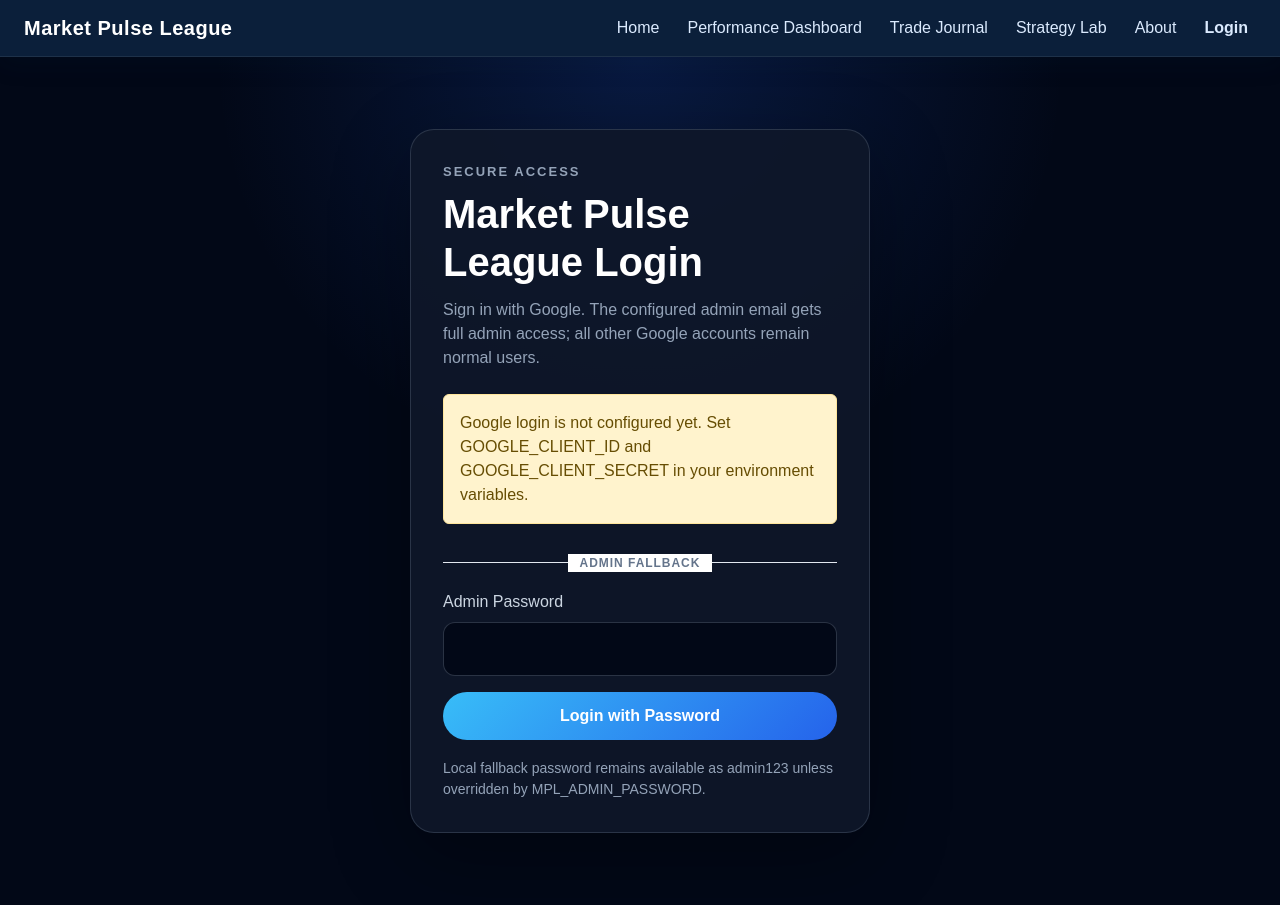
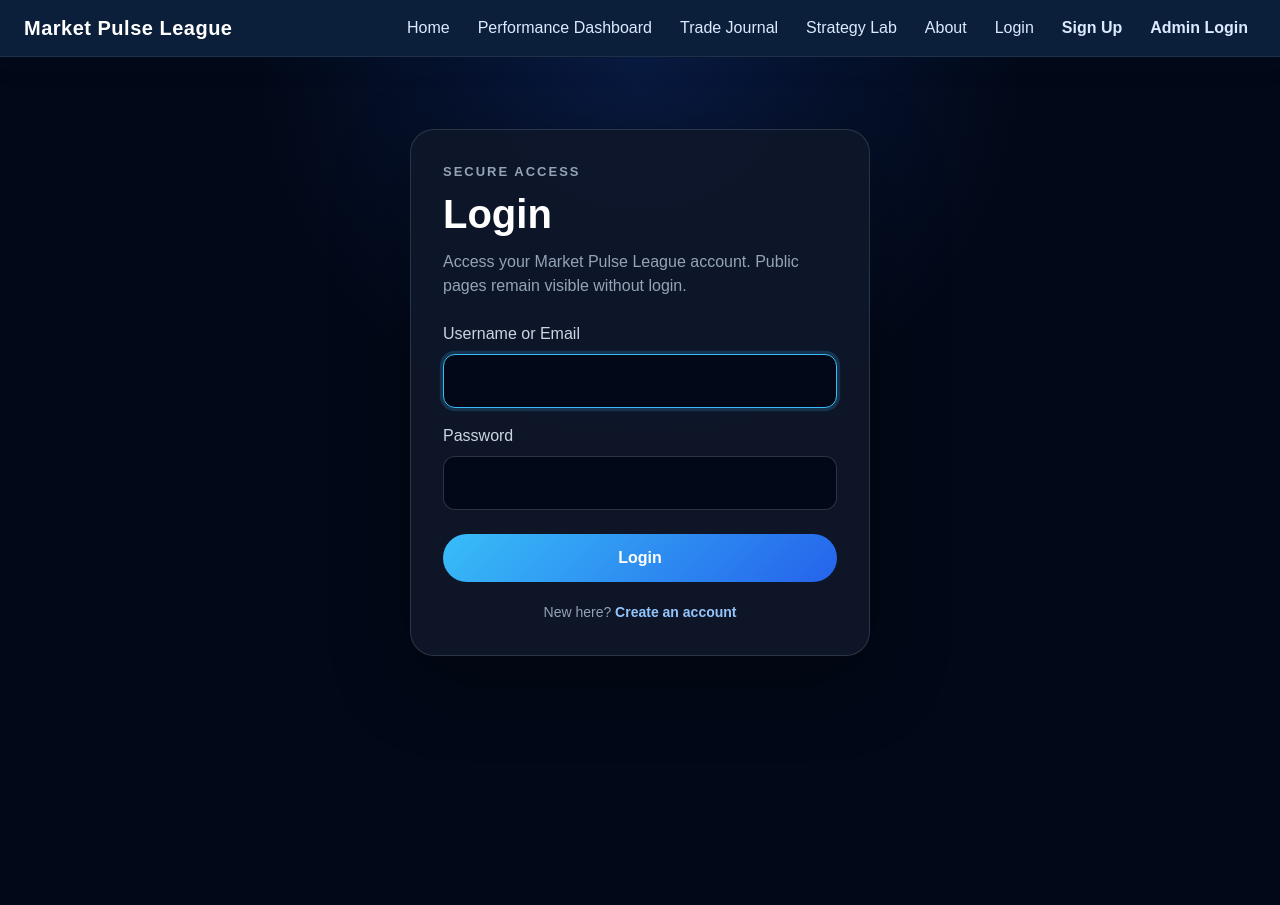
Before and after one commit to vinaykelkar/market-pulse-league, a Flask app: page /login in a window 1280 px wide. After the commit the page ends 656 px from the top, so only its background shows below. Run offline with Flask 3, Linux system fonts and the light colour scheme.

Commit message:
removed google oauth and added signup and login pages

```diff
--- a/app.py
+++ b/app.py
@@ -4,10 +4,8 @@ from functools import wraps
 
 from flask import Flask, render_template, request, redirect, url_for, session
 from werkzeug.utils import secure_filename
-from authlib.integrations.flask_client import OAuth
 
 from config import Config
-from services.user_service import upsert_google_user
 
 from services.strategy_trades_service import (
     get_strategy_lab_summary,
@@ -18,41 +16,16 @@ from services.strategy_trades_service import (
 
 app = Flask(__name__)
 app.config.from_object(Config)
-
-oauth = OAuth(app)
-
-if app.config.get("GOOGLE_CLIENT_ID") and app.config.get("GOOGLE_CLIENT_SECRET"):
-    oauth.register(
-        name="google",
-        server_metadata_url=app.config["GOOGLE_DISCOVERY_URL"],
-        client_id=app.config["GOOGLE_CLIENT_ID"],
-        client_secret=app.config["GOOGLE_CLIENT_SECRET"],
-        client_kwargs={"scope": "openid email profile"},
-    )
-
+app.secret_key = app.config["SECRET_KEY"]
 os.makedirs(app.config["UPLOAD_FOLDER"], exist_ok=True)
-
-
-def google_login_enabled():
-    return bool(app.config.get("GOOGLE_CLIENT_ID") and app.config.get("GOOGLE_CLIENT_SECRET"))
-
-
-def get_current_user():
-    email = session.get("user_email")
-
-    if not email:
-        return None
-
-    return {
-        "email": email,
-        "name": session.get("user_name", ""),
-        "picture": session.get("user_picture", ""),
-        "role": session.get("user_role", "user"),
-    }
 
 
 def is_admin_logged_in():
     return session.get("admin_logged_in") is True or session.get("user_role") == "admin"
+
+
+def is_user_logged_in():
+    return bool(session.get("user_id")) or is_admin_logged_in()
 
 
 def require_admin(view_func):
@@ -70,8 +43,10 @@ def require_admin(view_func):
 def inject_auth_state():
     return {
         "is_admin": is_admin_logged_in(),
-        "current_user": get_current_user(),
-        "google_login_enabled": google_login_enabled(),
+        "is_logged_in": is_user_logged_in(),
+        "current_user_name": session.get("user_name"),
+        "current_username": session.get("username"),
+        "current_user_role": session.get("user_role"),
     }
 
 
@@ -191,88 +166,93 @@ def contact():
 
 
 # =========================================================
-# AUTH / ADMIN AUTH
+# ADMIN AUTH
 # =========================================================
 
+@app.route("/signup", methods=["GET", "POST"])
+def signup():
+    from services.user_service import create_user
+
+    error = None
+
+    if request.method == "POST":
+        try:
+            user = create_user(
+                users_csv=app.config["USERS_CSV"],
+                username=request.form.get("username", ""),
+                full_name=request.form.get("full_name", ""),
+                email=request.form.get("email", ""),
+                password=request.form.get("password", ""),
+                confirm_password=request.form.get("confirm_password", ""),
+                admin_email=app.config["ADMIN_EMAIL"],
+                admin_username=app.config["ADMIN_USERNAME"],
+            )
+
+            session.clear()
+            session["user_id"] = user["user_id"]
+            session["username"] = user["username"]
+            session["user_email"] = user["email"]
+            session["user_name"] = user["full_name"]
+            session["user_role"] = user["role"]
+            session["admin_logged_in"] = user["role"] == "admin"
+
+            return redirect(url_for("admin_dashboard") if user["role"] == "admin" else url_for("home"))
+
+        except ValueError as validation_error:
+            error = str(validation_error)
+
+    return render_template("signup.html", error=error)
+
+
+@app.route("/login", methods=["GET", "POST"])
+def user_login():
+    from services.user_service import authenticate_user
+
+    error = None
+
+    if request.method == "POST":
+        identifier = request.form.get("identifier", "")
+        password = request.form.get("password", "")
+
+        user = authenticate_user(app.config["USERS_CSV"], identifier, password)
+
+        if user:
+            session.clear()
+            session["user_id"] = user["user_id"]
+            session["username"] = user["username"]
+            session["user_email"] = user["email"]
+            session["user_name"] = user["full_name"]
+            session["user_role"] = user["role"]
+            session["admin_logged_in"] = user["role"] == "admin"
+
+            next_url = session.pop("next_url", None)
+            return redirect(next_url or (url_for("admin_dashboard") if user["role"] == "admin" else url_for("home")))
+
+        error = "Invalid username/email or password."
+
+    return render_template("user_login.html", error=error)
+
+
 @app.route("/admin/login", methods=["GET", "POST"])
-@app.route("/login", methods=["GET", "POST"])
 def admin_login():
-    error = session.pop("auth_error", None)
+    error = None
 
     if request.method == "POST":
         password = request.form.get("password", "")
 
         if password == app.config["ADMIN_PASSWORD"]:
+            session.clear()
             session["admin_logged_in"] = True
+            session["user_role"] = "admin"
             session["user_email"] = app.config["ADMIN_EMAIL"]
+            session["username"] = app.config["ADMIN_USERNAME"]
             session["user_name"] = "Market Pulse League Admin"
-            session["user_picture"] = ""
-            session["user_role"] = "admin"
-
             next_url = session.pop("next_url", None)
             return redirect(next_url or url_for("admin_dashboard"))
 
         error = "Invalid admin password."
 
     return render_template("admin_login.html", error=error)
-
-
-@app.route("/auth/google")
-def google_login():
-    if not google_login_enabled():
-        session["auth_error"] = "Google login is not configured yet. Use admin password login for now."
-        return redirect(url_for("admin_login"))
-
-    next_url = request.args.get("next") or session.get("next_url") or request.referrer
-
-    if next_url:
-        session["next_url"] = next_url
-
-    redirect_uri = url_for("google_callback", _external=True)
-    return oauth.google.authorize_redirect(redirect_uri)
-
-
-@app.route("/auth/google/callback")
-def google_callback():
-    if not google_login_enabled():
-        session["auth_error"] = "Google login is not configured."
-        return redirect(url_for("admin_login"))
-
-    try:
-        token = oauth.google.authorize_access_token()
-        userinfo = token.get("userinfo")
-
-        if not userinfo:
-            userinfo = oauth.google.get("https://openidconnect.googleapis.com/v1/userinfo").json()
-
-        email = (userinfo.get("email") or "").strip().lower()
-        name = userinfo.get("name", "")
-        picture = userinfo.get("picture", "")
-
-        user = upsert_google_user(
-            path=app.config["USERS_CSV"],
-            email=email,
-            name=name,
-            picture=picture,
-            admin_email=app.config["ADMIN_EMAIL"],
-        )
-
-        session["user_email"] = user["email"]
-        session["user_name"] = user["name"]
-        session["user_picture"] = user["picture"]
-        session["user_role"] = user["role"]
-        session["admin_logged_in"] = user["role"] == "admin"
-
-        next_url = session.pop("next_url", None)
-
-        if user["role"] == "admin":
-            return redirect(next_url or url_for("admin_dashboard"))
-
-        return redirect(next_url or url_for("home"))
-
-    except Exception as error:
-        session["auth_error"] = f"Google login failed: {error}"
-        return redirect(url_for("admin_login"))
 
 
 @app.route("/admin/logout")
--- a/requirements.txt
+++ b/requirements.txt
@@ -34,5 +34,3 @@ websockets==16.0
 Werkzeug==3.1.8
 yfinance==1.4.0
 gunicorn==23.0.0
-Authlib==1.6.4
-Flask-Session==0.8.0
--- a/static/css/style.css
+++ b/static/css/style.css
@@ -2737,57 +2737,47 @@ a {
     }
 }
 /* =========================================================
-   Google Login / Auth Polish
-   ========================================================= */
-
-.google-login-btn {
-    display: flex;
-    width: 100%;
-    align-items: center;
-    justify-content: center;
-    gap: 10px;
-    padding: 13px 18px;
-    border-radius: 999px;
-    border: 1px solid #d8e1ec;
-    background: #ffffff;
-    color: #0b2344;
+   Local Auth — Signup / Login
+========================================================= */
+
+.signup-nav-link,
+.user-nav-link {
+    font-weight: 700;
+}
+
+.signup-nav-link {
+    color: #dbeafe !important;
+}
+
+.user-nav-link {
+    color: #bfdbfe !important;
+}
+
+.auth-card-light.signup-card {
+    max-width: 520px;
+}
+
+.auth-field-help {
+    display: block;
+    margin-top: 6px;
+    color: #94a3b8;
+    font-size: 12px;
+}
+
+.auth-switch-text {
+    margin-top: 20px;
+    color: #94a3b8;
+    font-size: 14px;
+    text-align: center;
+}
+
+.auth-switch-text a {
+    color: #93c5fd;
     font-weight: 800;
     text-decoration: none;
-    box-shadow: 0 12px 28px rgba(15, 35, 70, 0.06);
-    transition: transform 0.18s ease, box-shadow 0.18s ease, border-color 0.18s ease;
-}
-
-.google-login-btn:hover {
-    color: #0b2344;
-    transform: translateY(-1px);
-    border-color: #b9c8da;
-    box-shadow: 0 16px 36px rgba(15, 35, 70, 0.10);
-}
-
-.admin-login-divider {
-    position: relative;
-    margin: 26px 0 14px;
-    text-align: center;
-}
-
-.admin-login-divider::before {
-    content: "";
-    position: absolute;
-    top: 50%;
-    left: 0;
-    right: 0;
-    height: 1px;
-    background: #e2e8f0;
-}
-
-.admin-login-divider span {
-    position: relative;
-    display: inline-block;
-    padding: 0 12px;
-    background: #ffffff;
-    color: #64748b;
-    font-size: 12px;
-    font-weight: 800;
-    letter-spacing: 0.08em;
-    text-transform: uppercase;
-}
+}
+
+.auth-switch-text a:hover {
+    color: #bfdbfe;
+    text-decoration: underline;
+}
--- a/templates/admin_login.html
+++ b/templates/admin_login.html
@@ -4,12 +4,9 @@
 
 <section class="admin-auth-section">
     <div class="admin-auth-card">
-        <p class="section-eyebrow">SECURE ACCESS</p>
-        <h1>Market Pulse League Login</h1>
-        <p>
-            Sign in with Google. The configured admin email gets full admin access;
-            all other Google accounts remain normal users.
-        </p>
+        <p class="section-eyebrow">ADMIN ACCESS</p>
+        <h1>Market Pulse League Admin</h1>
+        <p>Login to add trades, update strategy prices and maintain portfolio data.</p>
 
         {% if error %}
             <div class="alert alert-danger mt-3">
@@ -17,31 +14,17 @@
             </div>
         {% endif %}
 
-        {% if google_login_enabled %}
-            <a href="{{ url_for('google_login') }}" class="google-login-btn mt-4">
-                Continue with Google
-            </a>
-        {% else %}
-            <div class="alert alert-warning mt-4">
-                Google login is not configured yet. Set GOOGLE_CLIENT_ID and GOOGLE_CLIENT_SECRET in your environment variables.
-            </div>
-        {% endif %}
-
-        <div class="admin-login-divider">
-            <span>Admin fallback</span>
-        </div>
-
-        <form method="POST" class="mt-3">
+        <form method="POST" class="mt-4">
             <label class="form-label">Admin Password</label>
-            <input type="password" name="password" class="form-control admin-password-input" required>
+            <input type="password" name="password" class="form-control admin-password-input" required autofocus>
 
             <button type="submit" class="admin-primary-btn mt-3">
-                Login with Password
+                Login with Admin Password
             </button>
         </form>
 
         <small class="admin-help-text">
-            Local fallback password remains available as admin123 unless overridden by MPL_ADMIN_PASSWORD.
+            This fallback is for the site owner only. Normal users should use the public login or sign-up page.
         </small>
     </div>
 </section>
--- a/templates/base.html
+++ b/templates/base.html
@@ -86,21 +86,33 @@
                                 <li><a class="dropdown-item" href="/logout">Logout</a></li>
                             </ul>
                         </li>
-                    {% elif current_user %}
+                    {% elif is_logged_in %}
                         <li class="nav-item dropdown">
-                            <a class="nav-link dropdown-toggle admin-nav-link" href="#" role="button" data-bs-toggle="dropdown">
-                                {{ current_user.name or current_user.email }}
+                            <a class="nav-link dropdown-toggle user-nav-link" href="#" role="button" data-bs-toggle="dropdown">
+                                {{ current_username or "Account" }}
                             </a>
                             <ul class="dropdown-menu dropdown-menu-dark dropdown-menu-end">
-                                <li><span class="dropdown-item-text">{{ current_user.email }}</span></li>
+                                <li><span class="dropdown-item-text">{{ current_user_name or "User" }}</span></li>
                                 <li><hr class="dropdown-divider"></li>
                                 <li><a class="dropdown-item" href="/logout">Logout</a></li>
                             </ul>
                         </li>
                     {% else %}
                         <li class="nav-item">
-                            <a class="nav-link admin-nav-link" href="/login">
+                            <a class="nav-link" href="/login">
                                 Login
+                            </a>
+                        </li>
+
+                        <li class="nav-item">
+                            <a class="nav-link signup-nav-link" href="/signup">
+                                Sign Up
+                            </a>
+                        </li>
+
+                        <li class="nav-item">
+                            <a class="nav-link admin-nav-link" href="/admin/login">
+                                Admin Login
                             </a>
                         </li>
                     {% endif %}
--- /dev/null
+++ b/templates/user_login.html
@@ -0,0 +1,36 @@
+{% extends "base.html" %}
+
+{% block content %}
+
+<section class="admin-auth-section">
+    <div class="admin-auth-card auth-card-light">
+        <p class="section-eyebrow">SECURE ACCESS</p>
+        <h1>Login</h1>
+        <p>Access your Market Pulse League account. Public pages remain visible without login.</p>
+
+        {% if error %}
+            <div class="alert alert-danger mt-3">
+                {{ error }}
+            </div>
+        {% endif %}
+
+        <form method="POST" class="mt-4">
+            <label class="form-label">Username or Email</label>
+            <input type="text" name="identifier" class="form-control admin-password-input" required autofocus>
+
+            <label class="form-label mt-3">Password</label>
+            <input type="password" name="password" class="form-control admin-password-input" required>
+
+            <button type="submit" class="admin-primary-btn mt-4">
+                Login
+            </button>
+        </form>
+
+        <div class="auth-switch-text">
+            New here?
+            <a href="{{ url_for('signup') }}">Create an account</a>
+        </div>
+    </div>
+</section>
+
+{% endblock %}
```
Also changed, not shown: config.py (+8 -23 lines), services/user_service.py (+158 -50 lines), templates/signup.html (added, +46 -0 lines).
